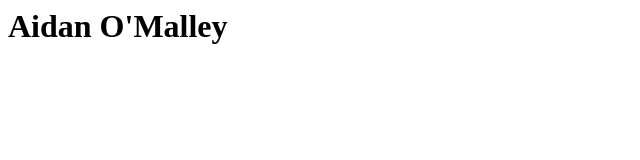
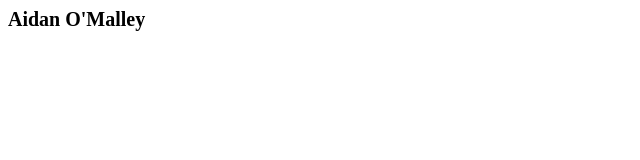
Before and after one commit to omalleya/omalleya.github.com, a plain HTML site: page index.html in a window 1280 px wide. Shown: the whole page, without its empty margins (0-640 px from the left). Drawn offline with Linux system fonts and the light colour scheme.

Commit message:
adds css

```diff
--- /dev/null
+++ b/css/index.css
@@ -0,0 +1,4 @@
+.title {
+    margin: auto;
+    font-size: 20px;
+}
--- a/index.html
+++ b/index.html
@@ -1,10 +1,11 @@
 <html>
 
     <head>
+        <link rel="stylesheet" type="text/css" href="css/index.css">
     </head>
 
     <body>
-        <h1>Aidan O'Malley</h1>
+        <h1 class="title">Aidan O'Malley</h1>
     </body>
 
 </html>
```
